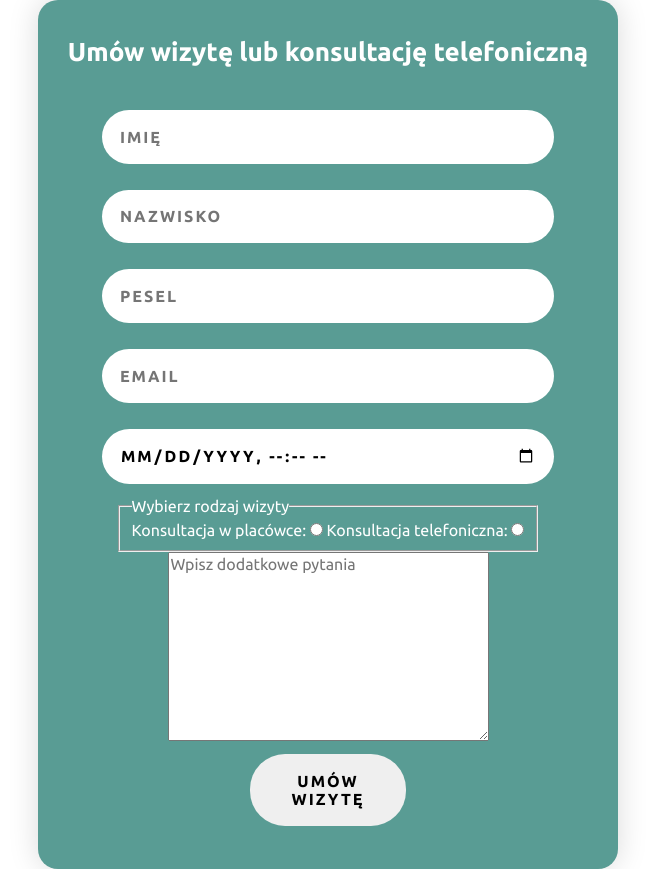
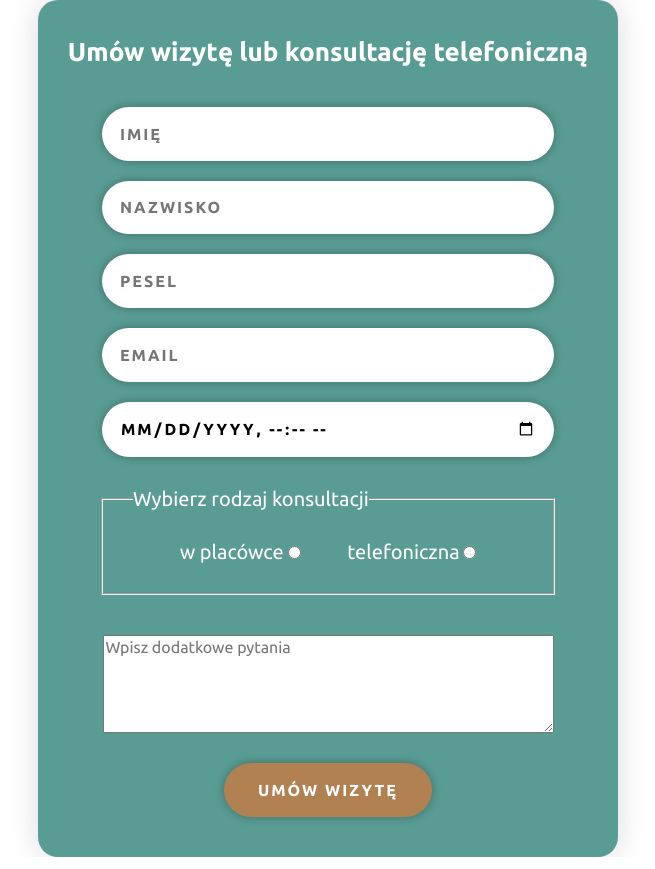
Before and after one commit to piotr-skolorzynski/simple-form-examp, a plain HTML site: page index.html in a window 1280 px wide. Shown: the whole page, without its empty margins (312-967 px from the left). Drawn offline with nearby package versions, Linux system fonts and the light colour scheme.

Commit message:
modify index.html and style.css add style for form parts

```diff
--- a/index.html
+++ b/index.html
@@ -19,22 +19,26 @@
 
             <input type="text" id="lname" name="lname" placeholder="nazwisko"  class="form-input" aria-label="nazwisko" required>
 
-            <input type="number" name="pesel" placeholder="pesel" id="pesel" class="form-input" aria-label="pesel" required>
+            <input type="text" name="pesel" placeholder="pesel" id="pesel" class="form-input" aria-label="pesel" pattern="[0-9]{11}" required>
 
             <input type="email" name="email" id="email" placeholder="email" class="form-input" required>
 
-            <input type="datetime-local" name="datetime-local" id="datetime-local" class="form-input" required>
+            <input type="datetime-local" name="visit-time" id="visit-time" class="form-input" required>
 
 
             <fieldset class="form-fieldset">
-                <legend> Wybierz rodzaj wizyty </legend>
-                <label for="contact">Konsultacja w placówce:</label>
-                <input type="radio" name="visits" id="contact" value="contact">
-                <label for="phone">Konsultacja telefoniczna:</label>
-                <input type="radio" name="visits" id="phone" value="phone">
+                <legend> Wybierz rodzaj konsultacji </legend>
+                <div>
+                    <label for="contact">w placówce</label>
+                    <input type="radio" name="visits" id="contact" value="contact">
+                </div>
+                <div>
+                    <label for="phone">telefoniczna</label>
+                    <input type="radio" name="visits" id="phone" value="phone">
+                </div>
             </fieldset>
 
-            <textarea name="comments" id="comments" cols="30" rows="10" placeholder="Wpisz dodatkowe pytania" aria-label="Wpisz dodatkowe pytania"></textarea>
+            <textarea name="comments" id="comments" cols="43" rows="5" placeholder="Wpisz dodatkowe pytania" aria-label="Wpisz dodatkowe pytania" class="form-textarea"></textarea>
 
             <button type="submit" class="form-button">Umów wizytę</button>
         </form>
--- a/style.css
+++ b/style.css
@@ -3,6 +3,7 @@ html {
 }
 
 body {
+    box-sizing: border-box;
     font-family: 'Ubuntu', sans-serif;
     min-height: 100vh;
     display: flex;
@@ -37,7 +38,7 @@ body {
 
 .form-input,
 .form-button {
-    margin: 1.3rem 0;
+    margin: 1rem 0;
     padding: 1.1em;
     width: 80%;
     text-transform: uppercase;
@@ -45,9 +46,40 @@ body {
     letter-spacing: 2px;
     border: 0;
     border-radius: 30px;
+    box-shadow: 0 0 10px rgba(0, 0, 0, .3);
+}
+
+.form-fieldset {
+    margin: 2rem 0;
+    padding: 3rem;
+    width: 75%;
+    display: flex;
+    justify-content: space-evenly;
+    align-items: center;
+}
+
+.form-fieldset legend,
+.form-fieldset label {
+    font-size: 2rem;
+}
+
+.form-fieldset input {
+    padding: 2rem
 }
 
 .form-button {
-    width: 30%;
+    width: 40%;
     border-radius: 35px;
+    background-color: rgb(177, 129, 81);
+    color: #fff;
+    cursor: pointer;
+    transition: background-color .5s;
 }
+
+.form-textarea {
+    margin: 2rem 0;
+}
+
+.form-button:hover {
+    background-color: rgb(190, 147, 103);
+}
```
